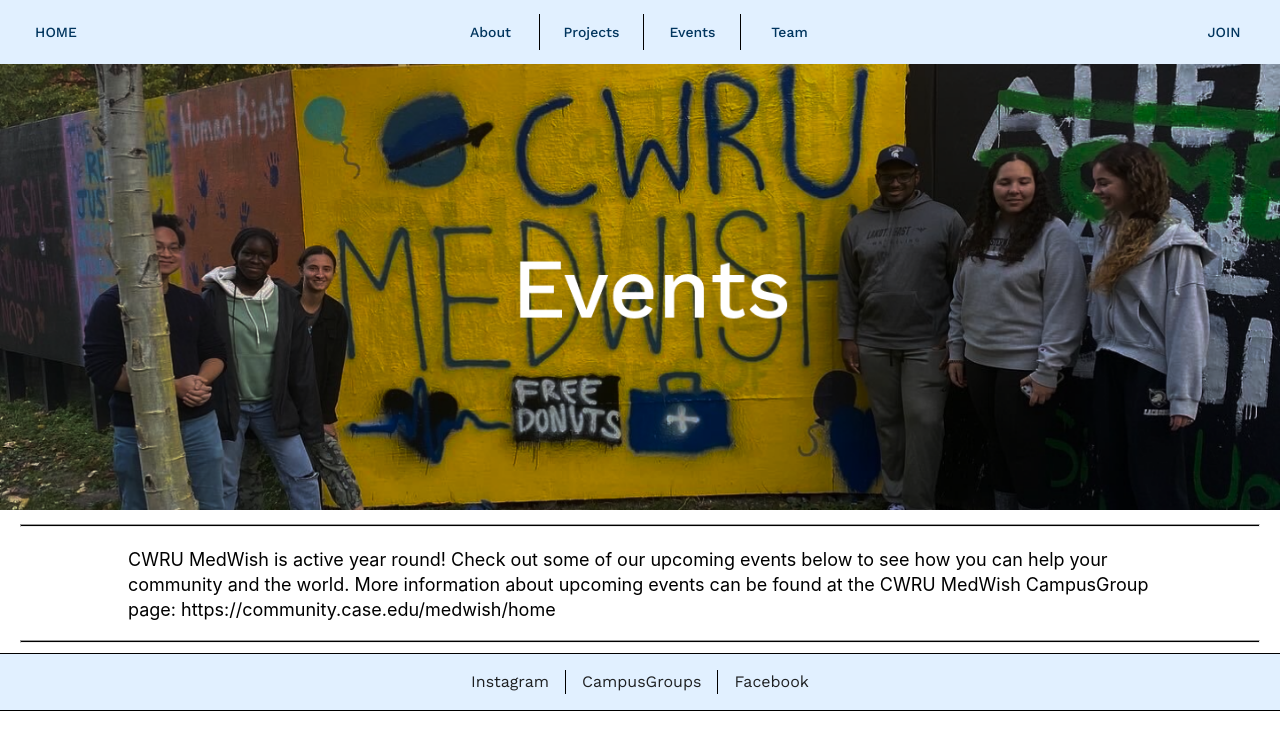
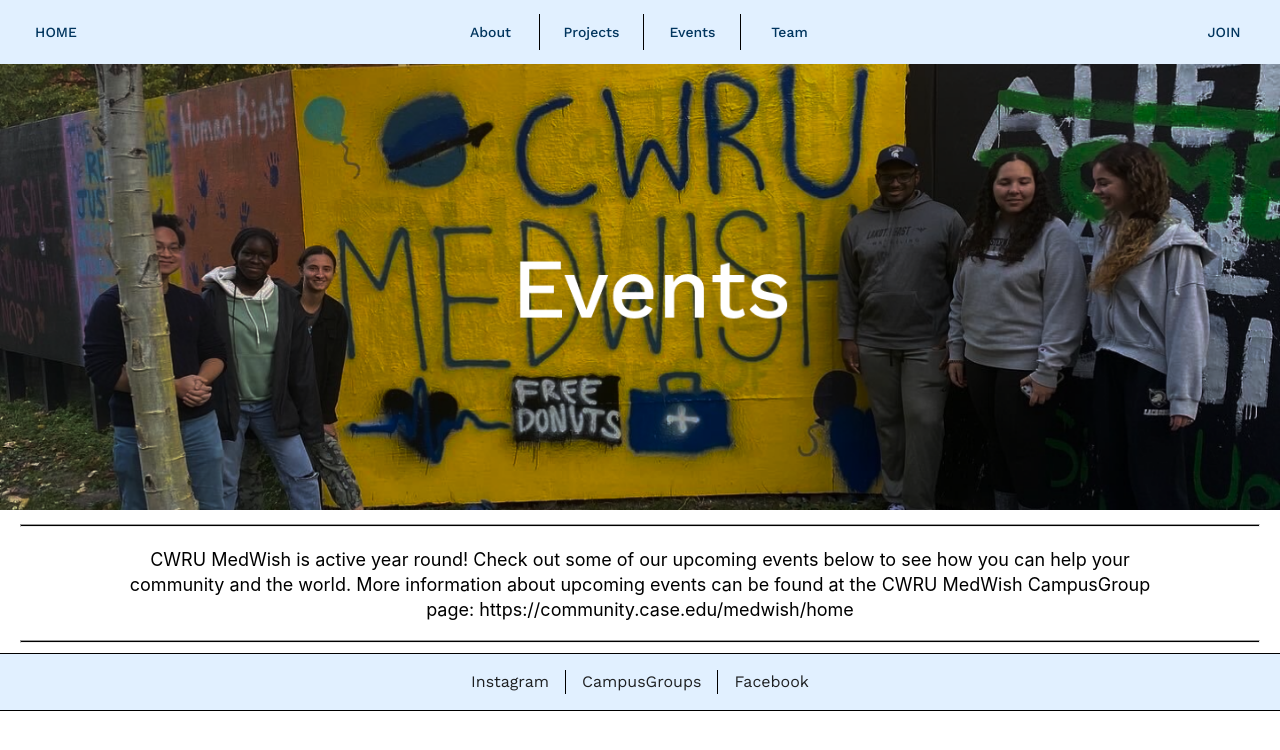
Before and after one commit to roshankern/CWRU-MedWish-Website, a React (Create React App) app: page /events in a window 1280 px wide. Shown: the top 750 px of the page. Built offline with nearby package versions, Linux system fonts and the light colour scheme.

Commit message:
Update EventsPage.js
correct to Main branch

```diff
--- a/src/pages/EventsPage/EventsPage.js
+++ b/src/pages/EventsPage/EventsPage.js
@@ -3,9 +3,9 @@
 import "./EventsPage.css"; // Import the CSS file for styling
 
 
-function EventsPage() {
+function AboutPage() {
     return (
-        <div className="events-page">
+        <div className="about-page">
             <img src="../assets/EventImage.png" alt="Cover Picture" />
             <hr className="line" />
             <div className="content">
@@ -18,4 +18,4 @@
     );
 }
 
-export default EventsPage;
+export default AboutPage;
```
